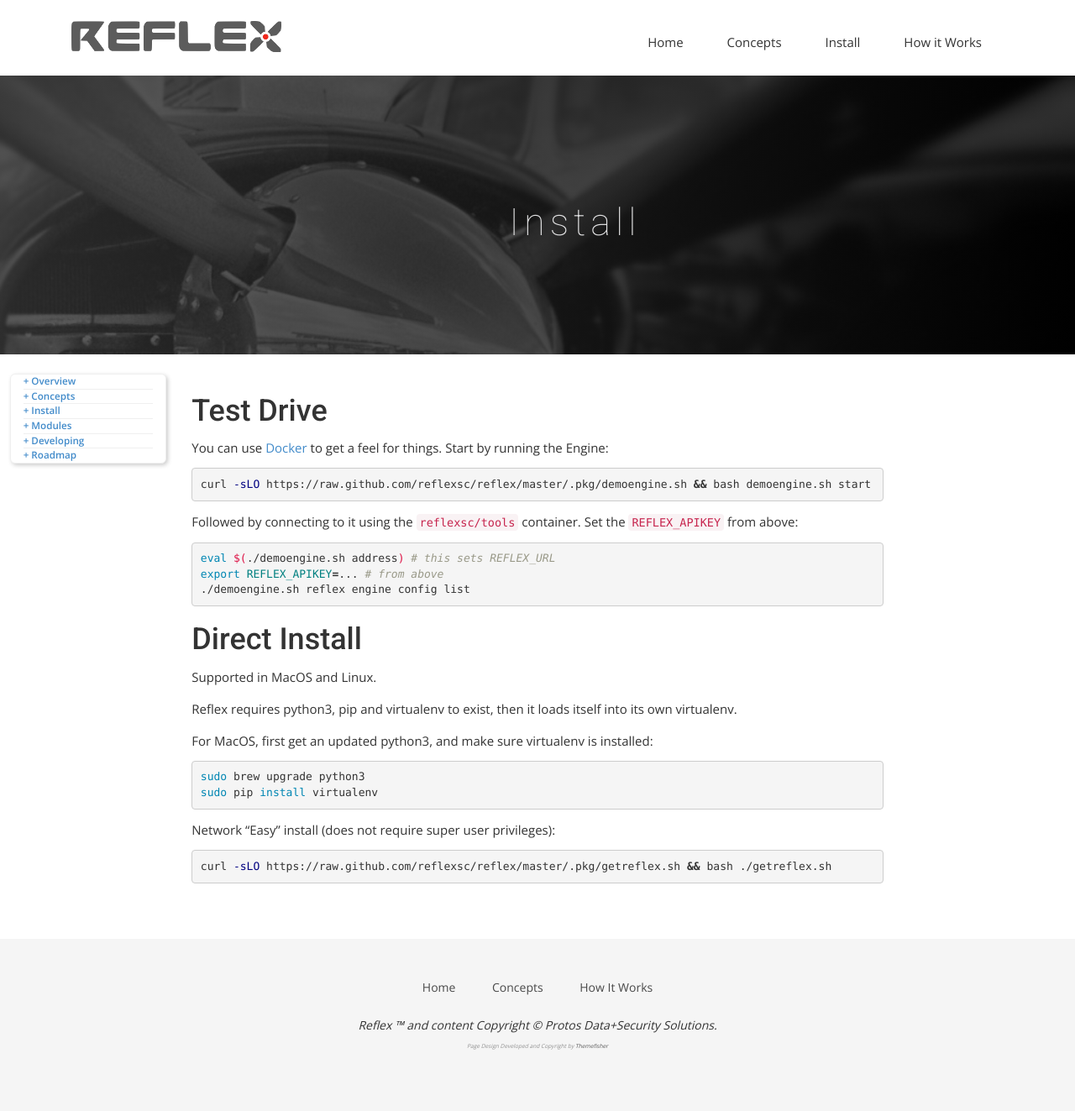
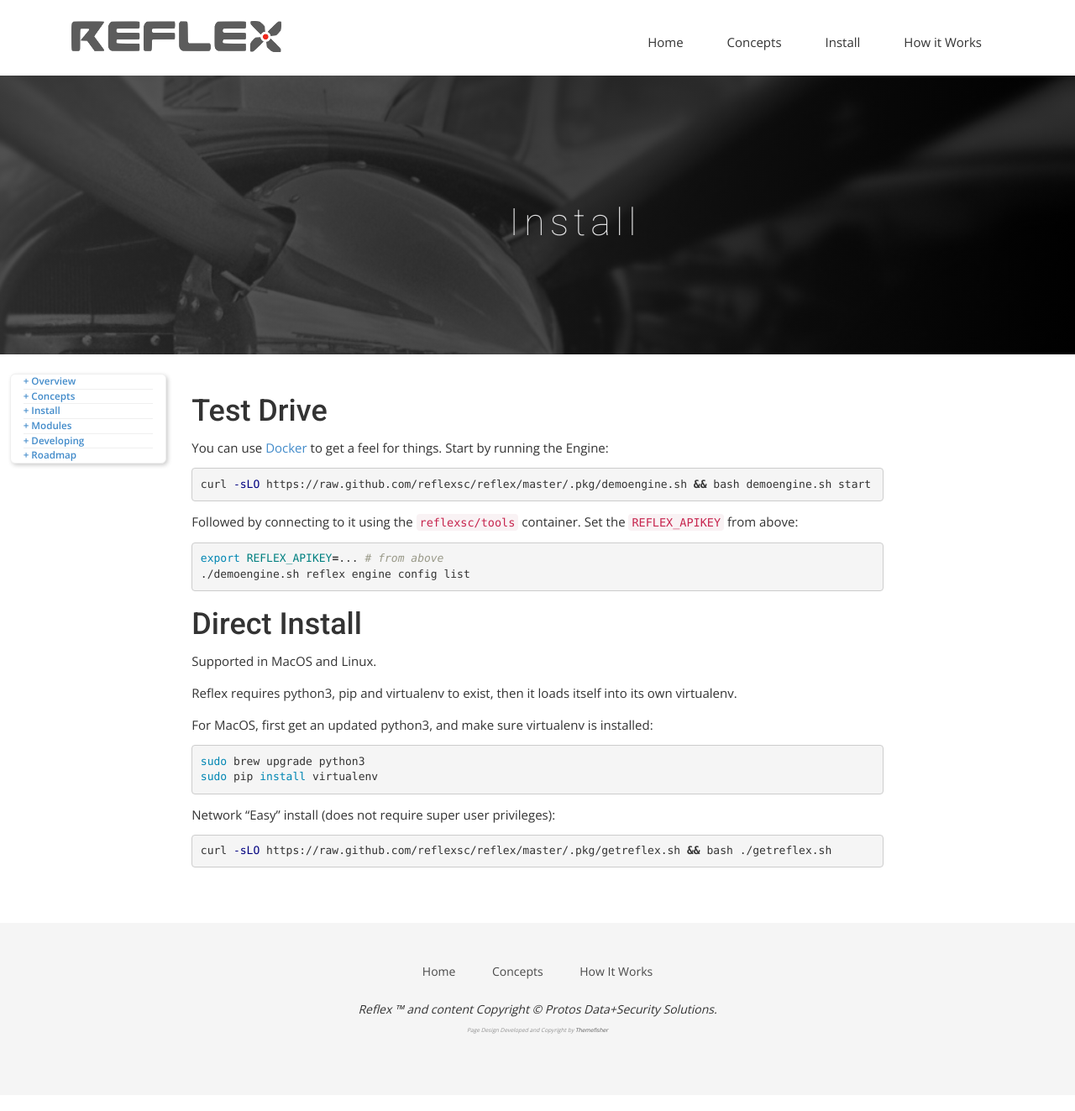
Before and after one commit to reflexsc/web, a Jekyll site: the page built from docs/install.md, in a window 1280 px wide. Shown: the whole page at 84% size. Built offline with Jekyll 4.4.1, drawn with Linux system fonts in a browser that asks for light colours; nearby versions of some CDN libraries; some web fonts are replaced.

Commit message:
update install doc

```diff
--- a/docs/install.md
+++ b/docs/install.md
@@ -15,7 +15,6 @@ curl -sLO https://raw.github.com/reflexsc/reflex/master/.pkg/demoengine.sh && ba
 Followed by connecting to it using the `reflexsc/tools` container.  Set the `REFLEX_APIKEY` from above:
 
 {% highlight bash %}
-eval $(./demoengine.sh address) # this sets REFLEX_URL
 export REFLEX_APIKEY=... # from above
 ./demoengine.sh reflex engine config list
 {% endhighlight %}
```
